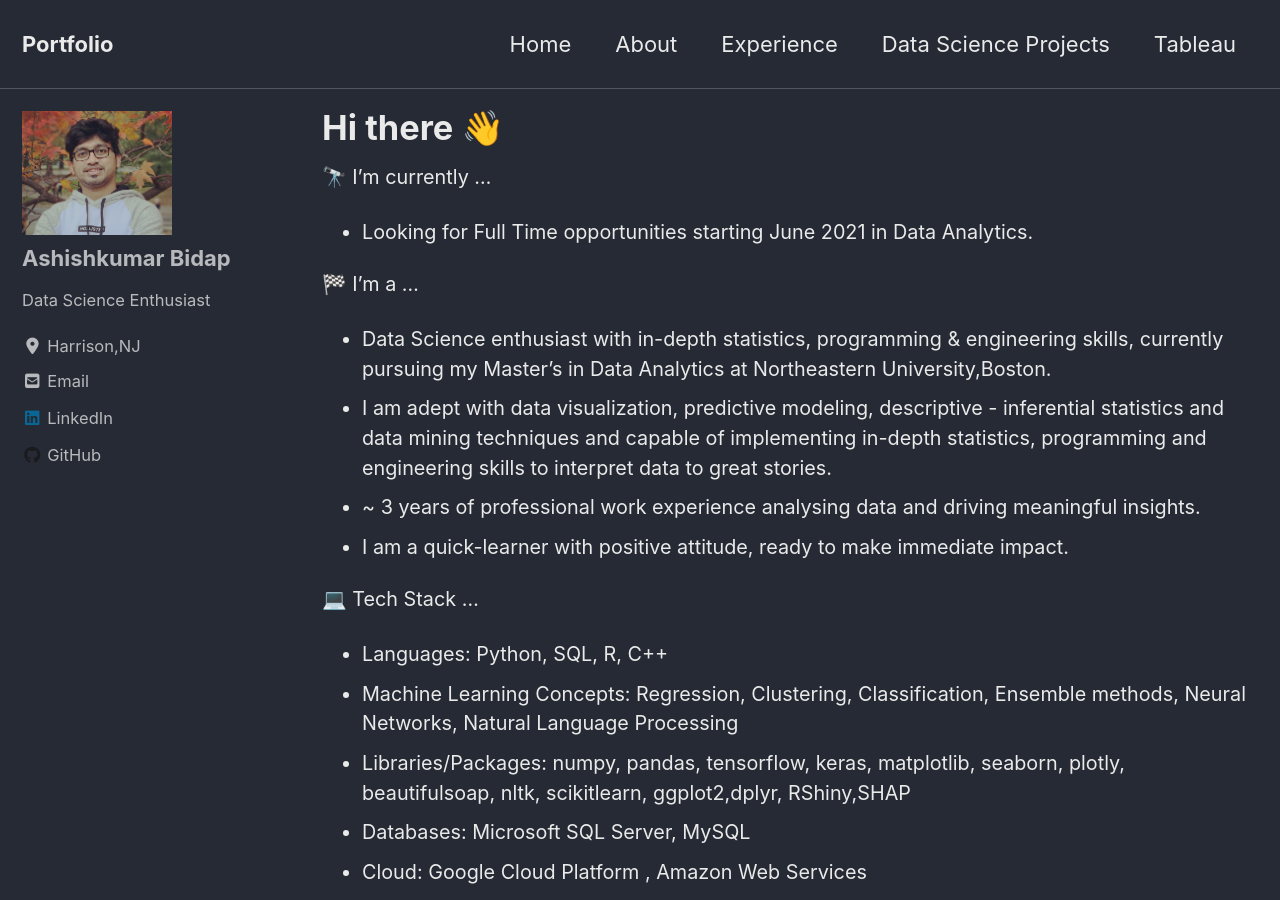
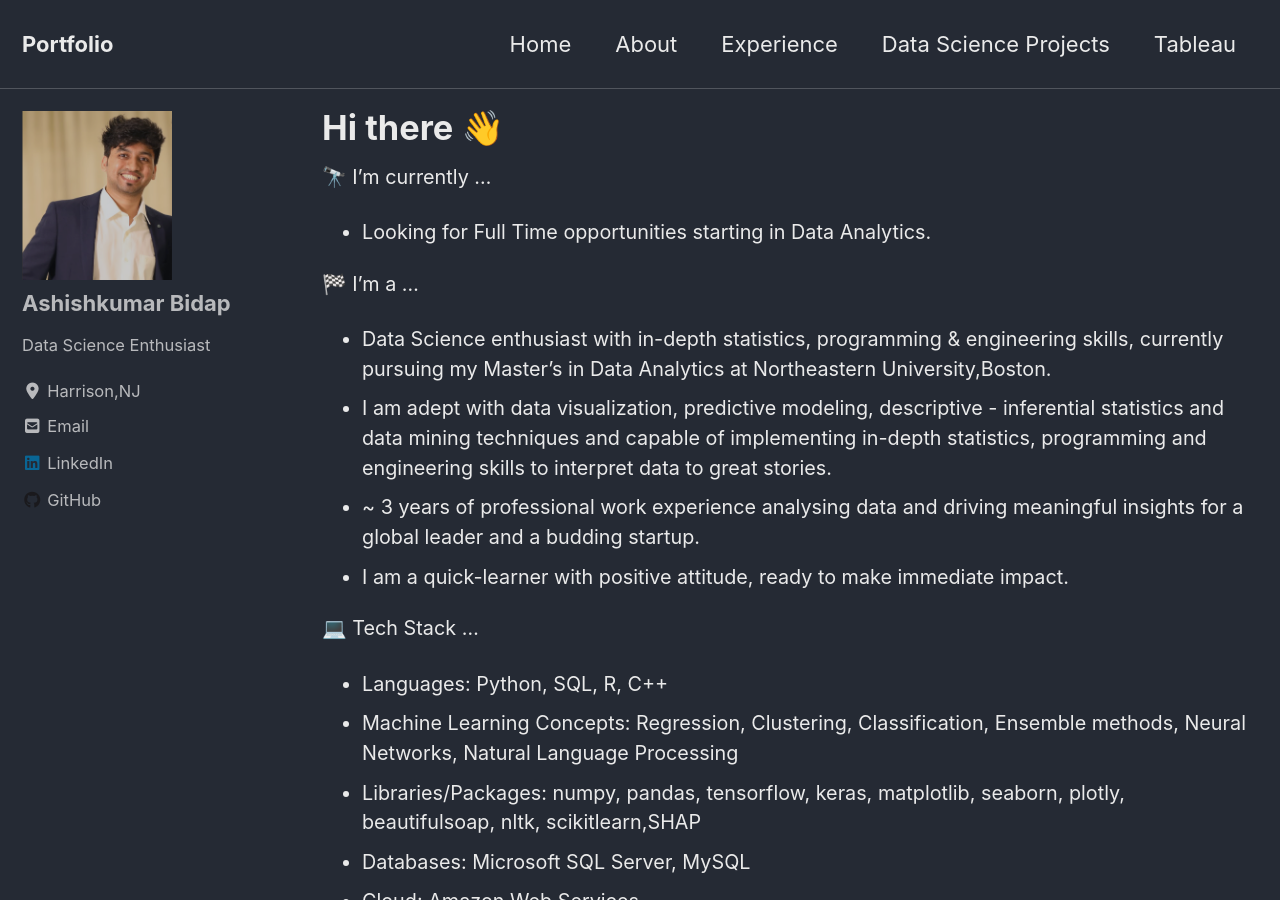
Before and after one commit to aashish-bidap/aashish-bidap.github.io, a Jekyll site: the page built from _pages/about.md, in a window 1280 px wide and 900 px high. Built offline with Jekyll 4.4.1, drawn with Linux system fonts in a browser that asks for light colours; cached includes are drawn as plain includes; nearby versions of some CDN libraries; some of the changed text lies outside the part shown.

Commit message:
change bio-pic

```diff
--- a/_pages/about.md
+++ b/_pages/about.md
@@ -9,20 +9,20 @@ classes: wide
 ---
 
 🔭 I’m currently ...<br>
-- Looking for Full Time opportunities starting June 2021 in Data Analytics.<br>
+- Looking for Full Time opportunities starting in Data Analytics.<br>
 
 🏁 I'm a ...<br>
 - Data Science enthusiast with in-depth statistics, programming & engineering skills, currently pursuing my Master's in Data Analytics at Northeastern University,Boston.<br>
 - I am adept with data visualization, predictive modeling, descriptive - inferential statistics and data mining techniques and capable of implementing in-depth statistics, programming and engineering skills to interpret data to great stories.<br>
-- ~ 3 years of professional work experience analysing data and driving meaningful insights. <br>
+- ~ 3 years of professional work experience analysing data and driving meaningful insights for a global leader and a budding startup. <br>
 - I am a quick-learner with positive attitude, ready to make immediate impact.<br>
 
 💻 Tech Stack ...<br>
 - Languages: Python, SQL, R, C++ <br>
 - Machine Learning Concepts: Regression, Clustering, Classification, Ensemble methods, Neural Networks, Natural Language Processing <br>
-- Libraries/Packages: numpy, pandas, tensorflow, keras, matplotlib, seaborn, plotly, beautifulsoap, nltk, scikitlearn, ggplot2,dplyr, RShiny,SHAP<br>
+- Libraries/Packages: numpy, pandas, tensorflow, keras, matplotlib, seaborn, plotly, beautifulsoap, nltk, scikitlearn,SHAP<br>
 - Databases: Microsoft SQL Server, MySQL<br>
-- Cloud: Google Cloud Platform , Amazon Web Services <br>
-- Big Data: Apache Hadoop, Apache Hive, Apache Flume, Cloudera, Spark, Apache Parquet, PySpark, Spark SQL <br>
+- Cloud: Amazon Web Services <br>
+- Big Data: Databricks, Spark, Apache Parquet, PySpark, Spark SQL <br>
 - Web Frameworks: Django, Tkinter, Streamlit <br>
 <br>
```
Also changed, not shown: _posts/2021-02-20-Reddit Stock Data Analysis using AWS Cloud.md (+1 -1 lines), images/bio-photo.png, 1 other file.
